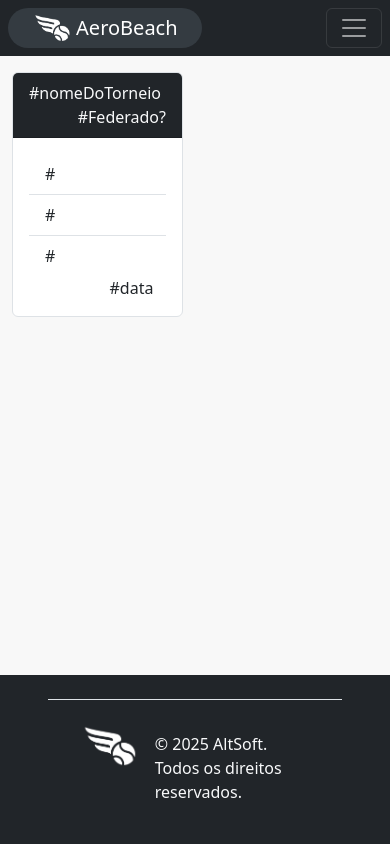
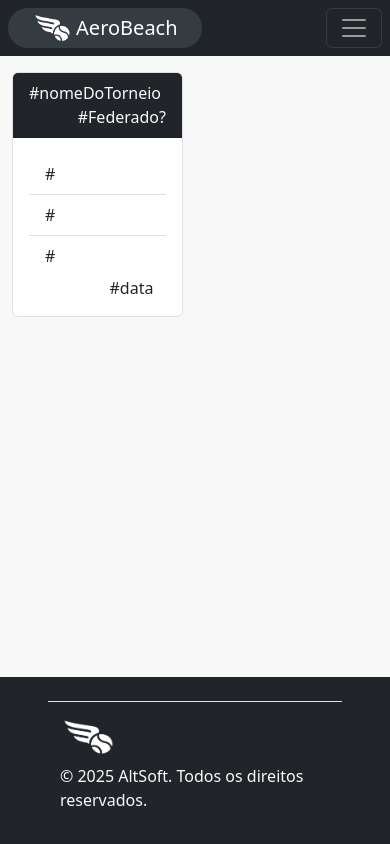
Before and after one commit to leandro-costa-oliveira/aero-beach, a React (Vite) app in the folder frontend/: page / in a window 390 px wide. Built offline with nearby package versions, Linux system fonts and the light colour scheme.

Commit message:
refactor: melhorando a responsividade do footer

```diff
--- a/frontend/src/components/Footer/Footer.tsx
+++ b/frontend/src/components/Footer/Footer.tsx
@@ -1,16 +1,16 @@
 import logo from "../../assets/img/aero-logo.png";
-import { Col, Container, Nav, Row } from "react-bootstrap";
+import { Col, Container, Row } from "react-bootstrap";
 import '../../index.css'
 
 export function Footer() {
   return (
     <footer className={`bg-dark container-fluid mt-auto d-flex py-4 px-5`}>
       <Container fluid className="border-top pt-3">
-        <Row className="m-2">
+        <Row>
           <Col>
-            <div className="d-flex flex-row">
-              <img src={logo} alt="AeroBeach" height="44"/>
-              <p className="m-0 px-3 py-2 text-light">© 2025 AltSoft. Todos os direitos reservados.</p>
+            <div className="d-flex flex-column flex-md-row justify-content-center justify-content-md-start">
+              <img src={logo} alt="AeroBeach" style={{height: '2.4rem', width: '3.5rem'}}/>
+              <p className="m-0 px-md-3 py-2 text-light">© 2025 AltSoft. Todos os direitos reservados.</p>
             </div>
           </Col>
         </Row>
```
